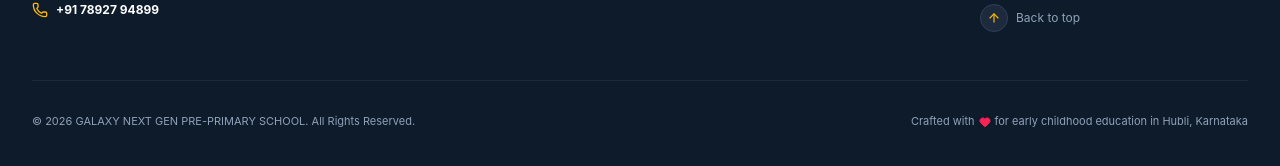
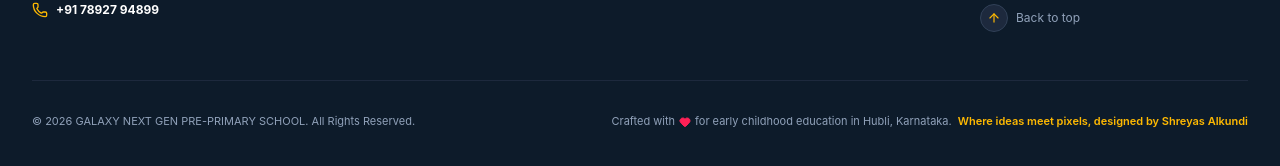
Before and after one commit to shreyasalkundi22-hash/Galaxy-next-gen, a React (Vite) app: page / in a window 1280 px wide. Shown: the part 9115-9281 px from the top of the page. Built offline with nearby package versions, Linux system fonts and the light colour scheme.

Commit message:
Add designer credit to Footer bottom bar in yellow color

```diff
--- a/src/components/Footer.jsx
+++ b/src/components/Footer.jsx
@@ -116,13 +116,18 @@
         </div>
 
         {/* Bottom Bar */}
-        <div className="pt-8 flex flex-col sm:flex-row items-center justify-between text-[11px] text-slate-400 gap-4">
+        <div className="pt-8 flex flex-col md:flex-row items-center justify-between text-[11px] text-slate-400 gap-4 text-center md:text-left">
           <p>© {SCHOOL_INFO.year} {SCHOOL_INFO.name}. All Rights Reserved.</p>
-          <p className="flex items-center gap-1 text-slate-400">
-            <span>Crafted with</span>
-            <Heart className="w-3 h-3 text-rose-500 fill-rose-500" />
-            <span>for early childhood education in Hubli, Karnataka</span>
-          </p>
+          <div className="flex flex-wrap items-center justify-center md:justify-end gap-1.5 text-slate-400">
+            <span className="inline-flex items-center gap-1">
+              <span>Crafted with</span>
+              <Heart className="w-3 h-3 text-rose-500 fill-rose-500" />
+              <span>for early childhood education in Hubli, Karnataka.</span>
+            </span>
+            <span className="text-amber-400 font-semibold">
+              Where ideas meet pixels, designed by Shreyas Alkundi
+            </span>
+          </div>
         </div>
 
       </div>
```
